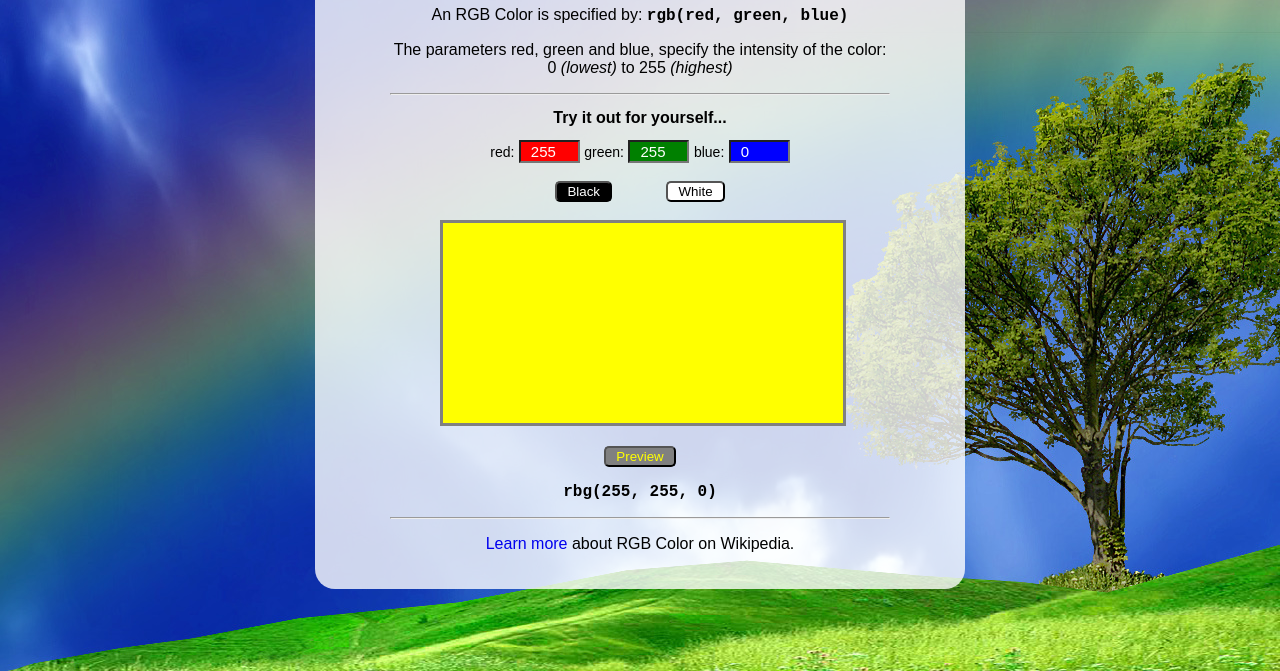
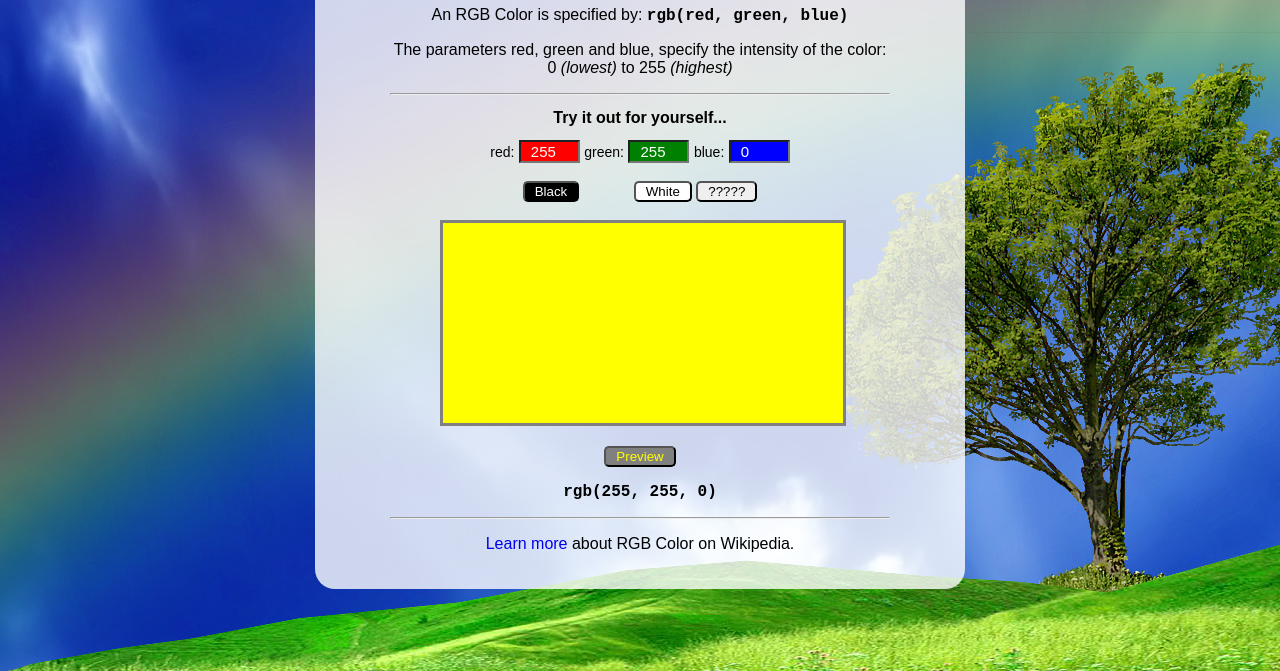
Before and after one commit to d-mustafa/Completed-RGB-Website, a plain HTML site: page index.html in a window 1280 px wide. Shown: the part 129-800 px from the top of the page. Drawn offline with Linux system fonts and the light colour scheme.

Commit message:
Update index.html

```diff
--- a/index.html
+++ b/index.html
@@ -40,15 +40,16 @@
       <input type="number" max="255" min="0" id="blueinput" placeholder="###" />
       <br />
       <br />
-      <!-- black and white buttons -->
+      <!-- black, white and random button -->
       <button id="blackbutton">Black</button>
       <button id="whitebutton">White</button>
+      <button id="randombutton">?????</button>
       <br /><br />
       <!-- box -->
       <div id="displaywindow"></div>
       <!-- below box -->
       <button id="previewbutton">Preview</button>
-      <p class="rgbtext" id="rgboutput"><b>rbg(255, 255, 0)</b></p>
+      <p class="rgbtext" id="rgboutput"><b>rgb(255, 255, 0)</b></p>
       <hr />
       <!-- bottom part -->
 
```
